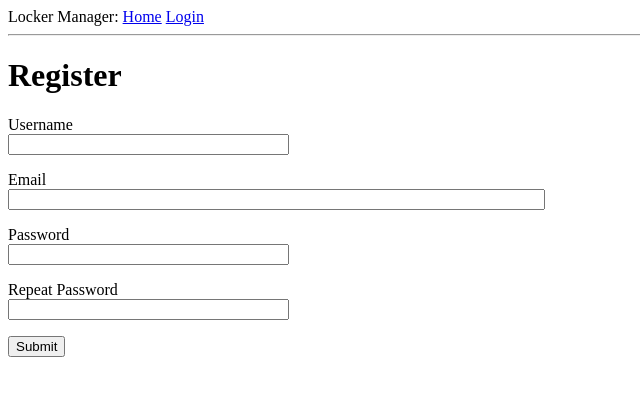
After one commit to natsala13/locker_server, a Flask app: page /register in a window 1280 px wide. The commit adds this page. Shown: the top 396 px of the page, without its empty margins (0-640 px from the left). Run offline with Flask 2, Linux system fonts and the light colour scheme.

Commit message:
registration form

```diff
--- a/app/forms.py
+++ b/app/forms.py
@@ -1,6 +1,8 @@
+from app.models import User
+
 from flask_wtf import FlaskForm
 from wtforms import StringField, PasswordField, BooleanField, SubmitField
-from wtforms.validators import DataRequired
+from wtforms.validators import DataRequired, Email, EqualTo, ValidationError
 
 
 class LoginForm(FlaskForm):
@@ -8,3 +10,21 @@ class LoginForm(FlaskForm):
     password = PasswordField('Password', validators=[DataRequired()])
     remember_me = BooleanField('Remember Me')
     submit = SubmitField('Sign In')
+
+
+class RegistrarionForm(FlaskForm):
+    username = StringField('Username', validators=[DataRequired()])
+    email = StringField('Email', validators=[DataRequired(), Email()])
+    password = StringField('Password', validators=[DataRequired()])
+    password_repeat = StringField('Repeat Password', validators=[DataRequired(), EqualTo('password')])
+    submit = SubmitField('Submit')
+
+    def validate_username(self, username):
+        u = User.query.filter(User.username == username.data).first()
+        if u:
+            raise ValidationError('username already existing, please choose another one')
+
+    def validate_email(self, email):
+        u = User.query.filter(User.email == email.data).first()
+        if u:
+            raise ValidationError('email already in use, please use another one')
--- a/app/routes.py
+++ b/app/routes.py
@@ -1,6 +1,7 @@
 from app import app
+from app import db
 from app.models import User
-from app.forms import LoginForm
+from app.forms import LoginForm, RegistrarionForm
 
 from werkzeug.urls import url_parse
 from flask import render_template, flash, redirect, url_for, request
@@ -63,4 +64,22 @@ def login():
 def logout():
     logout_user()
     return redirect(url_for('index'))
-    from getmac import get_mac_address as gma
+
+
+@app.route('/register', methods=['GET', 'POST'])
+def register():
+    if current_user.is_authenticated:
+        return redirect(url_for('index'))
+
+    form = RegistrarionForm()
+    if form.validate_on_submit():
+        user = User(username=form.username.data, email=form.email.data)
+        user.set_password(form.password.data)
+
+        db.session.add(user)
+        db.session.commit()
+        flash(f'Congratulation {user.username}! You were registered successfully!')
+
+        return redirect(url_for('login'))
+
+    return render_template('register.html', title='Register', form=form)
--- a/app/templates/login.html
+++ b/app/templates/login.html
@@ -21,4 +21,5 @@
         <p>{{ form.remember_me() }} {{ form.remember_me.label }}</p>
         <p>{{ form.submit() }}</p>
     </form>
+    <p>New User? <a href="{{ url_for('register') }}">Click to Register!</a></p>
 {% endblock %}
--- /dev/null
+++ b/app/templates/register.html
@@ -0,0 +1,37 @@
+{% extends "base.html" %}
+
+{% block content %}
+    <h1>Register</h1>
+    <form action="" method="post">
+        {{ form.hidden_tag() }}
+        <p>
+            {{ form.username.label }}<br>
+            {{ form.username(size=32) }}<br>
+            {% for error in form.username.errors %}
+            <span style="color: red;">[{{ error }}]</span>
+            {% endfor %}
+        </p>
+        <p>
+            {{ form.email.label }}<br>
+            {{ form.email(size=64) }}<br>
+            {% for error in form.email.errors %}
+            <span style="color: red;">[{{ error }}]</span>
+            {% endfor %}
+        </p>
+        <p>
+            {{ form.password.label }}<br>
+            {{ form.password(size=32) }}<br>
+            {% for error in form.password.errors %}
+            <span style="color: red;">[{{ error }}]</span>
+            {% endfor %}
+        </p>
+        <p>
+            {{ form.password_repeat.label }}<br>
+            {{ form.password_repeat(size=32) }}<br>
+            {% for error in form.password_repeat.errors %}
+            <span style="color: red;">[{{ error }}]</span>
+            {% endfor %}
+        </p>
+        <p>{{ form.submit() }}</p>
+    </form>
+{% endblock %}
--- a/requirements.txt
+++ b/requirements.txt
@@ -4,3 +4,4 @@ flask-sqlalchemy
 flask-migrate
 werkzeug
 flask-login
+wtforms
```
Also changed, not shown: app.db.
